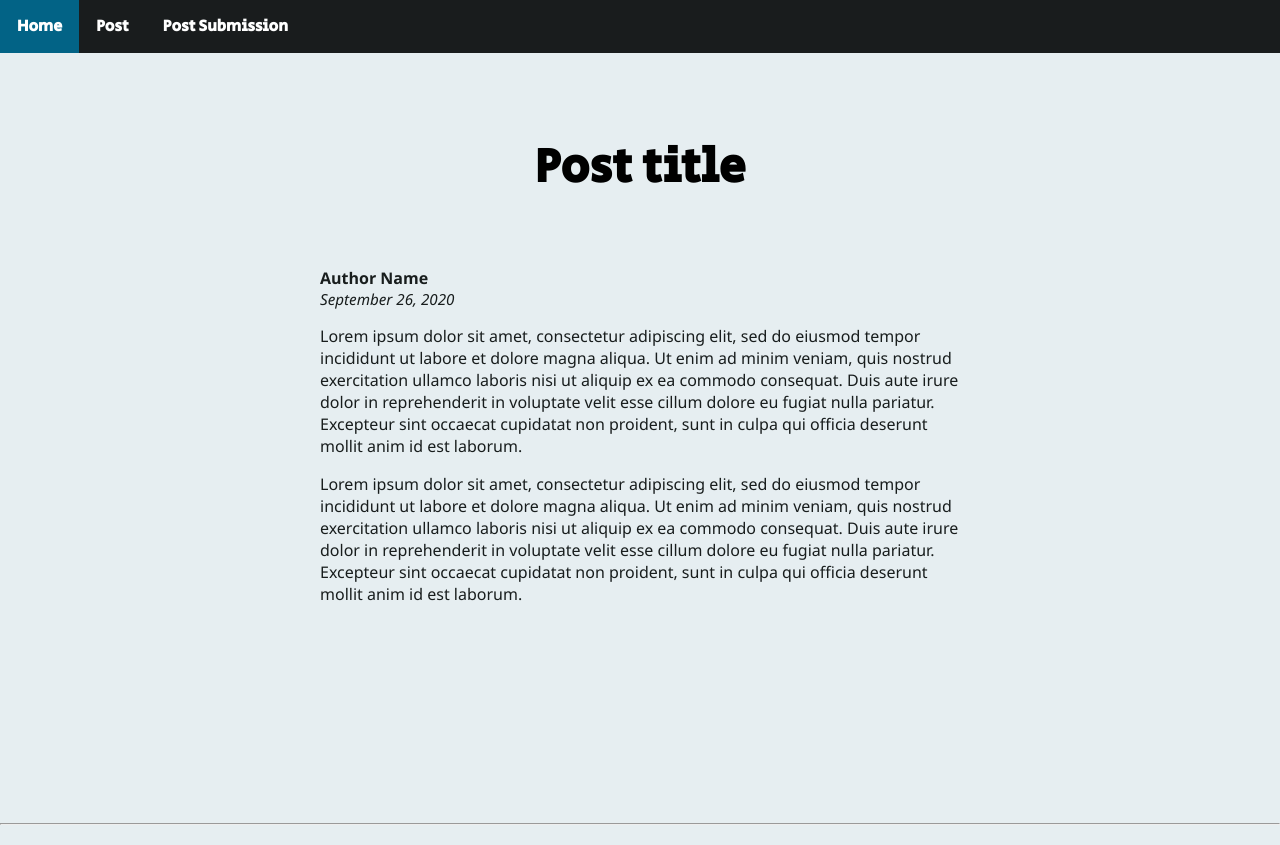
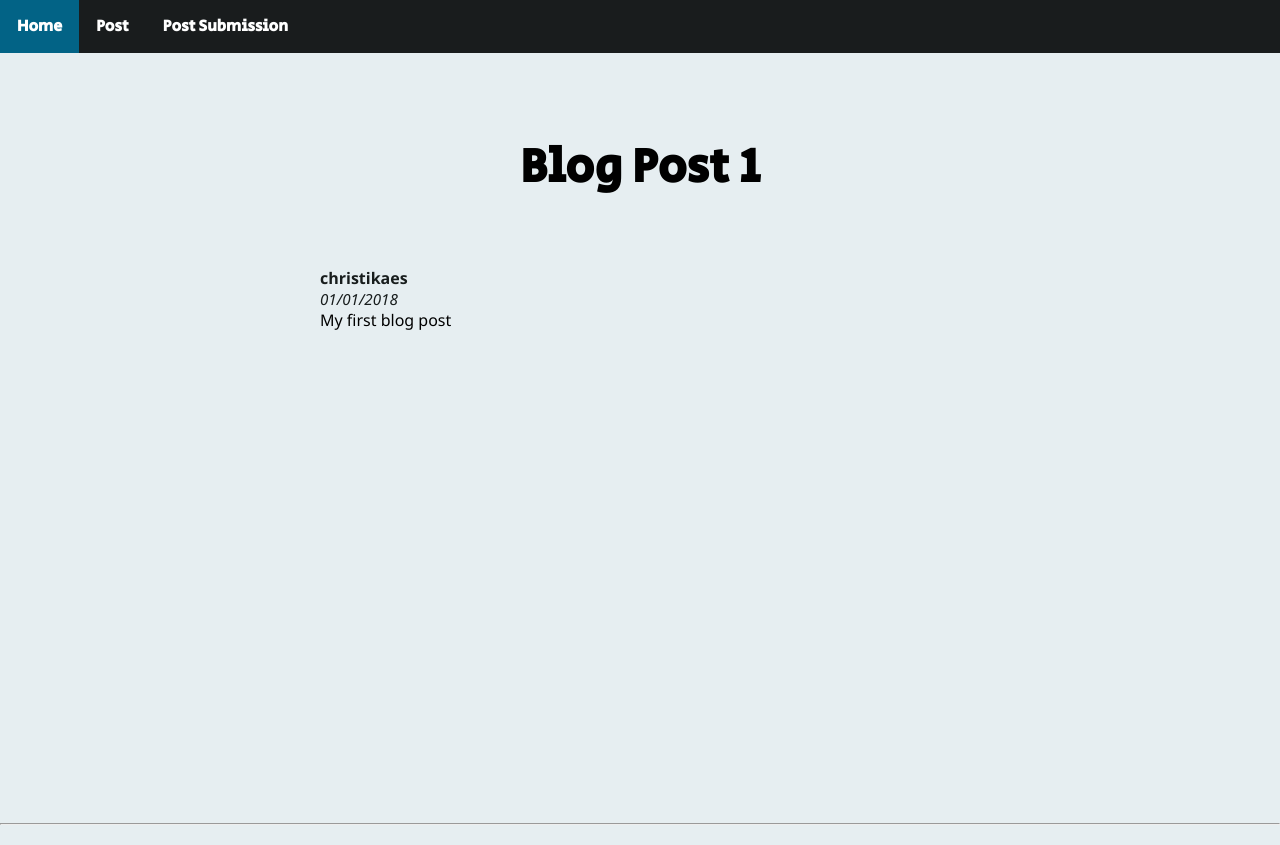
Before and after one commit to brobertson1/blog-cms, a PHP site: page /post in a window 1280 px wide. Shown: the top 845 px of the page. Run offline with PHP 8.4, Linux system fonts and the light colour scheme.

Commit message:
added php to post, troubleshot index page

```diff
--- a/header.php
+++ b/header.php
@@ -1,5 +1,5 @@
 <?php
-
+ini_set('display_errors', 1);
 ?>
 
 <!DOCTYPE html>
--- a/post.php
+++ b/post.php
@@ -1,20 +1,26 @@
 <?php include 'header.php'?>
-
-        <main>
-            <div class="main-container">
-            <h1>Post title</h1>
-            <div class="name">Author Name</div>
-            <div class="date"><em>September 26, 2020</em></div>
-            <div>
-                <p>
-                Lorem ipsum dolor sit amet, consectetur adipiscing elit, sed do eiusmod tempor incididunt ut labore et dolore magna aliqua. Ut enim ad minim veniam, quis nostrud exercitation ullamco laboris nisi ut aliquip ex ea commodo consequat. Duis aute irure dolor in reprehenderit in voluptate velit esse cillum dolore eu fugiat nulla pariatur. Excepteur sint occaecat cupidatat non proident, sunt in culpa qui officia deserunt mollit anim id est laborum.
-                </p>
-                <p>
-                    Lorem ipsum dolor sit amet, consectetur adipiscing elit, sed do eiusmod tempor incididunt ut labore et dolore magna aliqua. Ut enim ad minim veniam, quis nostrud exercitation ullamco laboris nisi ut aliquip ex ea commodo consequat. Duis aute irure dolor in reprehenderit in voluptate velit esse cillum dolore eu fugiat nulla pariatur. Excepteur sint occaecat cupidatat non proident, sunt in culpa qui officia deserunt mollit anim id est laborum.
-                    </p>
-
-            </div>
-            </div>
-        </main>
+    <main>
+        <?php
+            function getPostDetailsFromDatabase(){
+                //ToDo in Module 4
+                //get this data from a database instead of hardcoding it
+                $postDetails = array('title' => 'Blog Post 1',
+                                    'content' => 'My first blog post',
+                                    'date' => '01/01/2018',
+                                    'author' => 'christikaes');
+                return $postDetails;
+            }
+        ?>
+        <div class="main-container">
+            <?php
+                //post details contains all the data to generate the blog from
+                $postDetails = getPostDetailsFromDatabase();
+            ?>
+        <h1> <?php echo $postDetails["title"];?> </h1>
+        <div class="name"> <?php echo $postDetails["author"];?> </div>
+        <div class="date"><em> <?php echo $postDetails["date"];?></em> </div>
+        <div> <?php echo $postDetails["content"];?> </div>
+        </div>
+    </main>
 
 <?php include 'footer.php' ?>
```
Also changed, not shown: index.php (+22 -6 lines).
